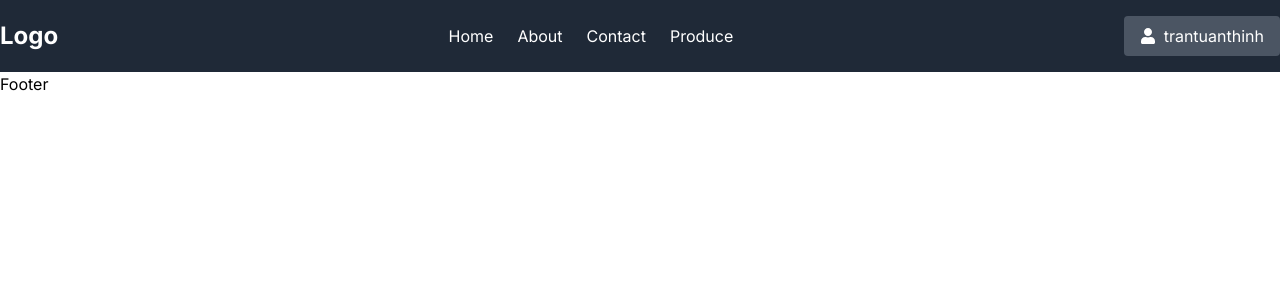
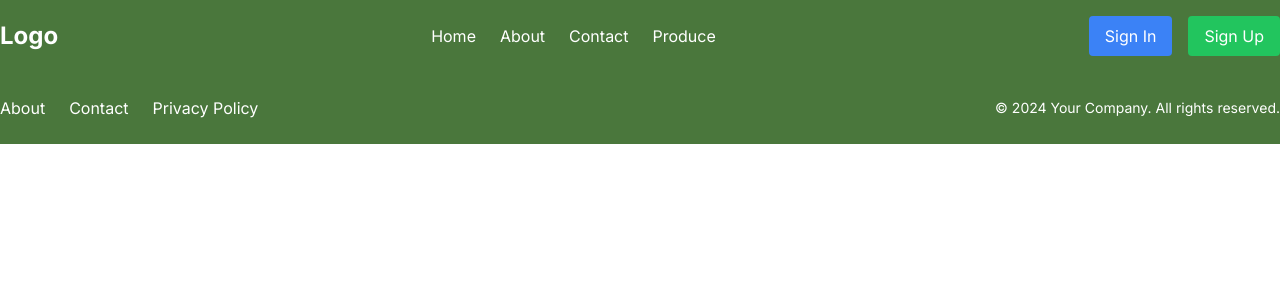
Before and after one commit to trantuanthinh/uni-cap-pro-fe, a Next.js app: page / in a window 1280 px wide. Shown: the top 300 px of the page. Built offline with nearby package versions, Linux system fonts and the light colour scheme.

Commit message:
feature: add footer, add base color for website

```diff
--- a/src/components/Footer/footer.js
+++ b/src/components/Footer/footer.js
@@ -1,7 +1,27 @@
-export default function Footer({ children }) {
+import LinkList from '../shared/link-list';
+
+export default function Footer() {
+    const linkList = [
+        { href: "/about", label: "About" },
+        { href: "/contact", label: "Contact" },
+        { href: "/privacy", label: "Privacy Policy" },
+    ];
+
     return (
-        <div>
-            <p>Footer</p>
-        </div>
+        <footer className="bg-primary-green text-white py-6">
+            <div className="container mx-auto flex flex-col md:flex-row justify-between items-center">
+                <div className="mb-4 md:mb-0">
+                    <LinkList linkList={ linkList } />
+                </div>
+
+                {/* Social Media Links */ }
+                <div className="flex space-x-4 mb-4 md:mb-0"></div>
+
+                {/* Copyright */ }
+                <p className="text-sm">
+                    &copy; { new Date().getFullYear() } Your Company. All rights reserved.
+                </p>
+            </div>
+        </footer>
     );
 }
--- a/src/components/Header/header.js
+++ b/src/components/Header/header.js
@@ -1,17 +1,23 @@
 import Link from "next/link";
-import NavigationBar from "./navigation-bar";
+import LinkList from "../shared/link-list";
 import SignActions from "./sign-actions";
 import UserActions from "./user-action";
 
 export default function Header({ user }) {
+    const navList = [
+        { href: "/", label: "Home" },
+        { href: "/about", label: "About" },
+        { href: "/contact", label: "Contact" },
+        { href: "/produce", label: "Produce" },
+    ];
     return (
-        <header className="bg-gray-800 text-white py-4">
+        <header className="bg-primary-green text-white py-4">
             <div className="container mx-auto flex justify-between items-center">
                 <div className="text-2xl font-bold">
                     <Link href="/">Logo</Link>
                 </div>
                 <nav>
-                    <NavigationBar />
+                    <LinkList linkList={ navList } />
                 </nav>
                 { user ? <UserActions user={ user } /> : <SignActions /> }
             </div>
--- a/src/components/Header/navigation-bar.js
+++ /dev/null
@@ -1,22 +0,0 @@
-import Link from "next/link";
-
-export default function NavigationBar({ children }) {
-    const navList = [
-        { href: "/", label: "Home" },
-        { href: "/about", label: "About" },
-        { href: "/contact", label: "Contact" },
-        { href: "/produce", label: "Produce" },
-    ];
-
-    return (
-        <ul className="flex space-x-6">
-            { navList.map((item) => (
-                <li key={ item.label }>
-                    <Link href={ item.href } className="hover:underline">
-                        { item.label }
-                    </Link>
-                </li>
-            )) }
-        </ul>
-    );
-}
--- /dev/null
+++ b/src/components/shared/link-list.js
@@ -0,0 +1,16 @@
+import Link from "next/link";
+
+export default function LinkList({ linkList }) {
+    return (
+        <ul className="flex space-x-6">
+            { linkList &&
+                linkList.map((item) => (
+                    <li key={ item.label }>
+                        <Link href={ item.href } className="hover:underline">
+                            { item.label }
+                        </Link>
+                    </li>
+                )) }
+        </ul>
+    );
+}
--- /dev/null
+++ b/src/components/shared/logo-list.js
@@ -0,0 +1,21 @@
+import Link from "next/link";
+
+export default function LogoList({ logoList }) {
+    return (
+        <div className="flex space-x-4">
+            {logoList &&
+                logoList.map((item) => (
+                    <Link
+                        key={item.href}
+                        href={item.href}
+                        target="_blank"
+                        rel="noopener noreferrer"
+                        className="hover:text-gray-400"
+                        passHref
+                    >
+                        {item.logo}
+                    </Link>
+                ))}
+        </div>
+    );
+}
--- a/src/pages/index.js
+++ b/src/pages/index.js
@@ -5,13 +5,15 @@ import { Inter } from "next/font/google";
 const inter = Inter({ subsets: ["latin"] });
 
 export default function Home() {
-    const user = {
-        username: "trantuanthinh",
-        age: 22,
-    };
+    // const user = {
+    //     username: "trantuanthinh",
+    //     age: 22,
+    // };
+
+    const user = null;
 
     return (
-        <main className={ `container ${inter.className}` }>
+        <main className={ `${inter.className}` }>
             <Header user={ user } />
 
             <Footer />
--- a/tailwind.config.js
+++ b/tailwind.config.js
@@ -7,10 +7,19 @@ module.exports = {
     ],
     theme: {
         extend: {
+            colors: {
+                "primary-green": "#4A773C",
+                "light-green": "#7D9A5F",
+                "rich-brown": "#6F4F28",
+                "light-brown": "#BFAE9F",
+                beige: "#F5F5DC",
+                "sky-blue": "#87CEEB",
+                "sunset-orange": "#FF6F00",
+                "harvest-yellow": "#F4C542",
+            },
             backgroundImage: {
                 "gradient-radial": "radial-gradient(var(--tw-gradient-stops))",
-        "gradient-conic":
-          "conic-gradient(from 180deg at 50% 50%, var(--tw-gradient-stops))",
+                "gradient-conic": "conic-gradient(from 180deg at 50% 50%, var(--tw-gradient-stops))",
             },
         },
     },
```
Also changed, not shown: jsconfig.json (+6 -4 lines). Lines whose indentation alone changed are shown as unchanged.
